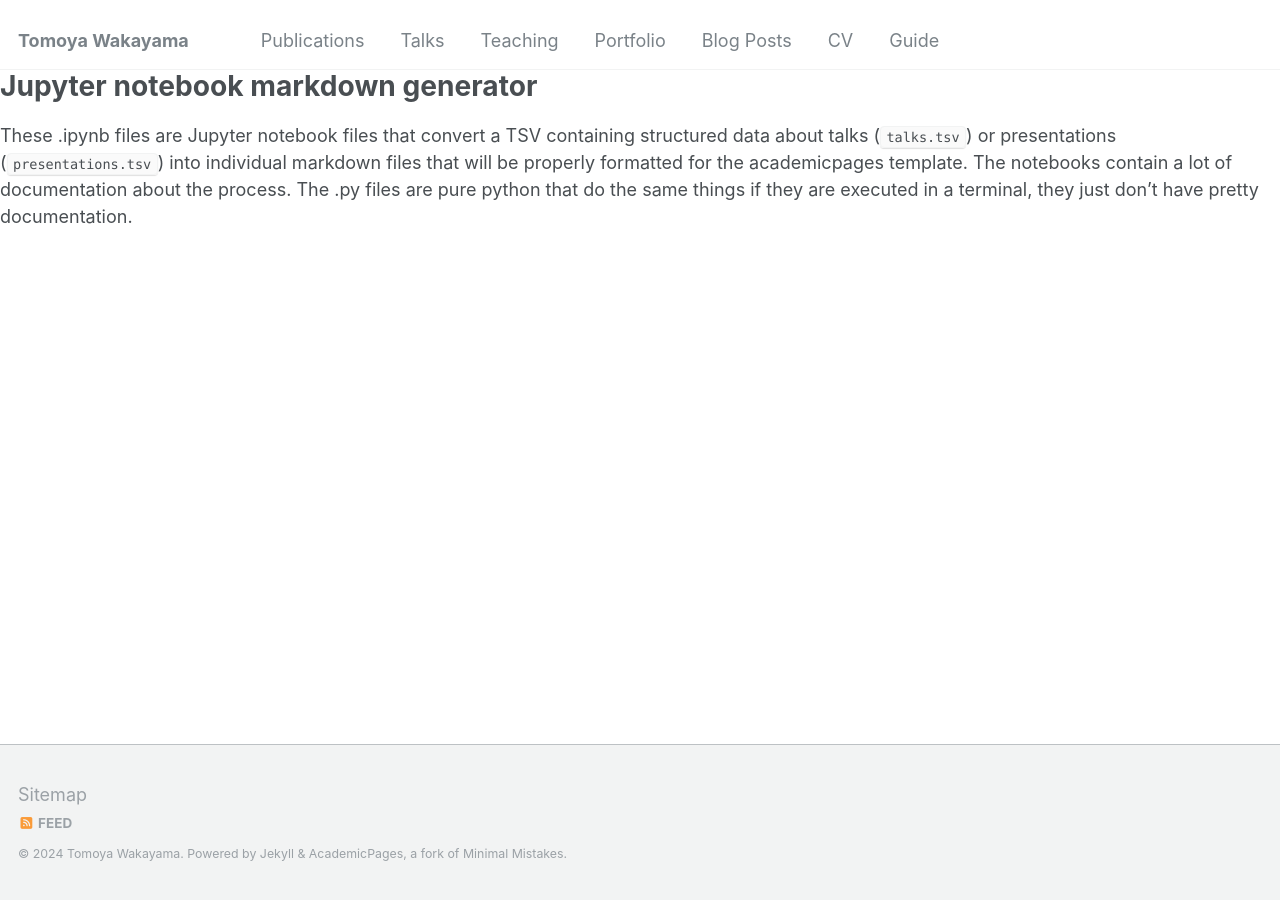
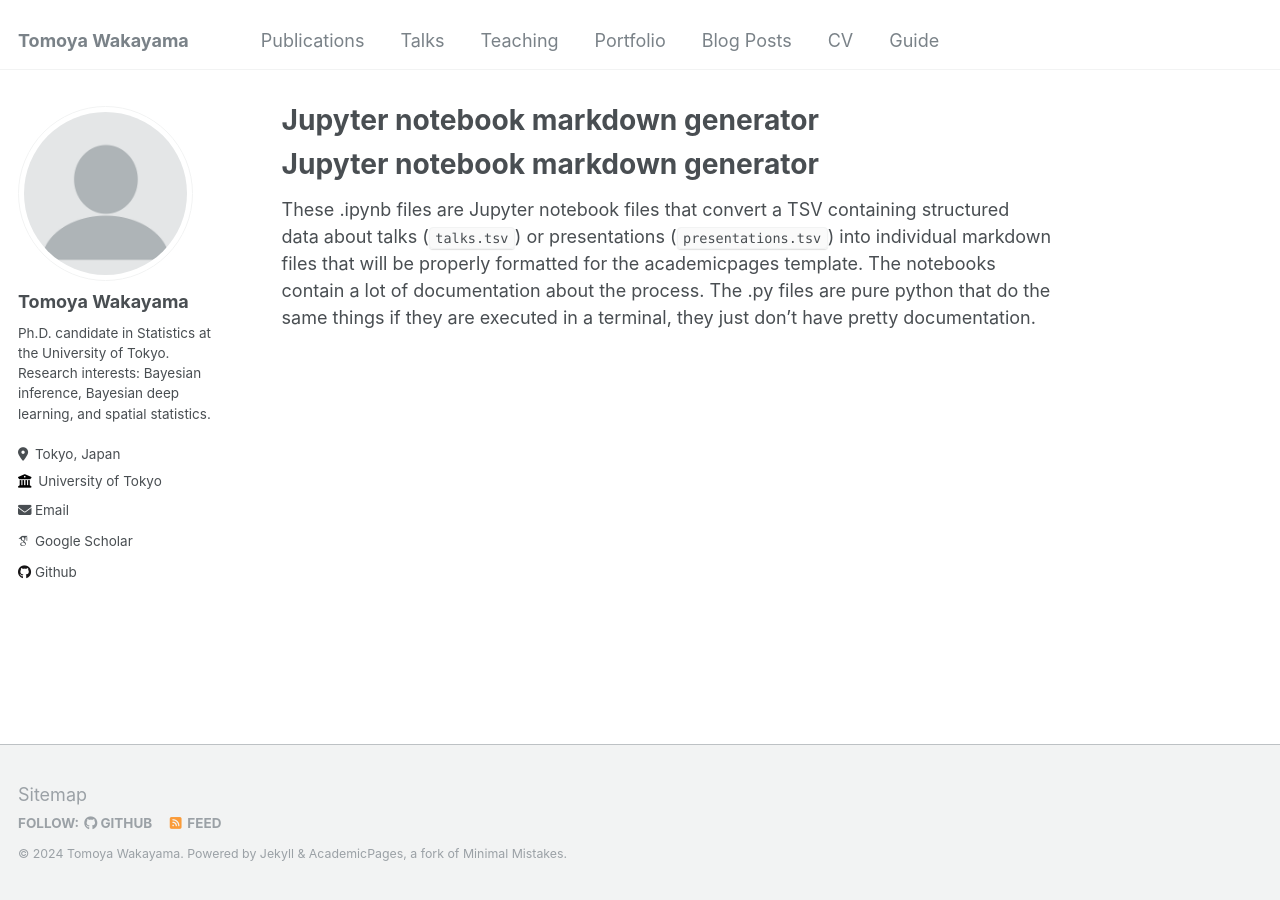
Before and after one commit to TomWaka/TomWaka.github.io, a Jekyll site: the page built from markdown_generator/readme.md, in a window 1280 px wide. Built offline with Jekyll 4.4.1, drawn with Linux system fonts in a browser that asks for light colours; some web fonts are replaced; our own code applies the rules of GitHub Pages for plain Markdown files; some of the changed lines change nothing that is shown.

Commit message:
Update _config.yml

```diff
--- a/_config.yml
+++ b/_config.yml
@@ -1,22 +1,184 @@
-title: Tomoya Wakayama
-email: tom-w9@g.ecc.u-tokyo.ac.jp
-description: Ph.D. candidate, Department of Statistics, Graduate School of Economics, The University of Tokyo
-url: "https://yourusername.github.io"
-baseurl: ""
-twitter_username: yourusername
-github_username:  yourusername
+# Welcome to Jekyll!
+#
+# This config file is meant for settings that affect your entire site, values
+# which you are expected to set up once and rarely need to edit after that.
+# For technical reasons, this file is *NOT* reloaded automatically when you use
+# `jekyll serve -l -H localhost`. If you change this file, please restart the
+# server process.
 
-# Exclude from processing
+# Basic Site Settings
+locale                   : "en-US"
+title                    : "Tomoya Wakayama"
+title_separator          : "-"
+name                     : "Tomoya Wakayama"
+description              : "Ph.D. candidate, Department of Statistics, Graduate School of Economics, The University of Tokyo"
+url                      : "https://tomwaka.github.io"
+baseurl                  : ""
+repository               : "TomWaka/TomWaka.github.io"
+
+# Site Author
+author:
+  name             : "Tomoya Wakayama"
+  avatar           : "profile.png"
+  bio              : "Ph.D. candidate in Statistics at the University of Tokyo. Research interests: Bayesian inference, Bayesian deep learning, and spatial statistics."
+  location         : "Tokyo, Japan"
+  employer         : "University of Tokyo"
+  googlescholar    : "https://scholar.google.com/citations?user=qLFVWB0AAAAJ"
+  email            : "tom-w9@g.ecc.u-tokyo.ac.jp"
+
+  # Repositories and software development
+  github           : "TomWaka"
+
+# Site Settings
+breadcrumbs              : false
+words_per_minute         : 160
+future                   : true
+read_more                : "disabled"
+talkmap_link             : false
+comments:
+  provider               :
+  disqus:
+    shortname            :
+  discourse:
+    server               :
+  facebook:
+    appid                :
+    num_posts            :
+    colorscheme          :
+atom_feed:
+  hide                   : false
+
+# SEO Related
+google_site_verification :
+bing_site_verification   :
+alexa_site_verification  :
+yandex_site_verification :
+
+# Analytics
+analytics:
+  provider               : false
+  google:
+    tracking_id          :
+
+# Reading Files
+include:
+  - .htaccess
+  - _pages
+  - files
 exclude:
+  - "*.sublime-project"
+  - "*.sublime-workspace"
+  - .asset-cache
+  - .bundle
+  - .jekyll-assets-cache
+  - .sass-cache
+  - CHANGELOG
+  - Capfile
   - Gemfile
-  - Gemfile.lock
+  - Gruntfile.js
+  - LICENSE
+  - README
+  - Rakefile
+  - assets/js/_main.js
+  - assets/js/plugins
+  - assets/js/vendor
+  - config
+  - gulpfile.js
+  - log
   - node_modules
-  - vendor/bundle/
-  - vendor/cache/
-  - vendor/gems/
-  - vendor/ruby/
+  - package.json
+  - tmp
+  - vendor
+keep_files:
+  - .git
+  - .svn
+encoding: "utf-8"
+markdown_ext: "markdown,mkdown,mkdn,mkd,md"
 
-# Build settings
-theme: minima
+# Conversion
+markdown: kramdown
+highlighter: rouge
+lsi: false
+excerpt_separator: "\n\n"
+incremental: false
+
+# Markdown Processing
+kramdown:
+  input: GFM
+  hard_wrap: false
+  auto_ids: true
+  footnote_nr: 1
+  entity_output: as_char
+  toc_levels: 1..6
+  smart_quotes: lsquo,rsquo,ldquo,rdquo
+  enable_coderay: false
+
+# Collections
+collections:
+  publications:
+    output: true
+    permalink: /:collection/:path/
+  talks:
+    output: true
+    permalink: /:collection/:path/
+  teaching:
+    output: true
+    permalink: /:collection/:path/
+
+# Defaults
+defaults:
+  # _pages
+  - scope:
+      path: ""
+      type: pages
+    values:
+      layout: single
+      author_profile: true
+  # _publications
+  - scope:
+      path: ""
+      type: publications
+    values:
+      layout: single
+      author_profile: true
+      share: true
+      comments: true
+  # _talks
+  - scope:
+      path: ""
+      type: talks
+    values:
+      layout: talk
+      author_profile: true
+      share: true
+
+# Sass/SCSS
+sass:
+  sass_dir: _sass
+  style: compressed
+
+# Outputting
+permalink: /:categories/:title/
+timezone: Asia/Tokyo
+
+# Plugins
 plugins:
+  - jekyll-paginate
+  - jekyll-sitemap
+  - jekyll-gist
   - jekyll-feed
+  - jekyll-redirect-from
+
+# Archives
+category_archive:
+  type: liquid
+  path: /categories/
+tag_archive:
+  type: liquid
+  path: /tags/
+
+# HTML Compression
+compress_html:
+  clippings: all
+  ignore:
+    envs: development
```
